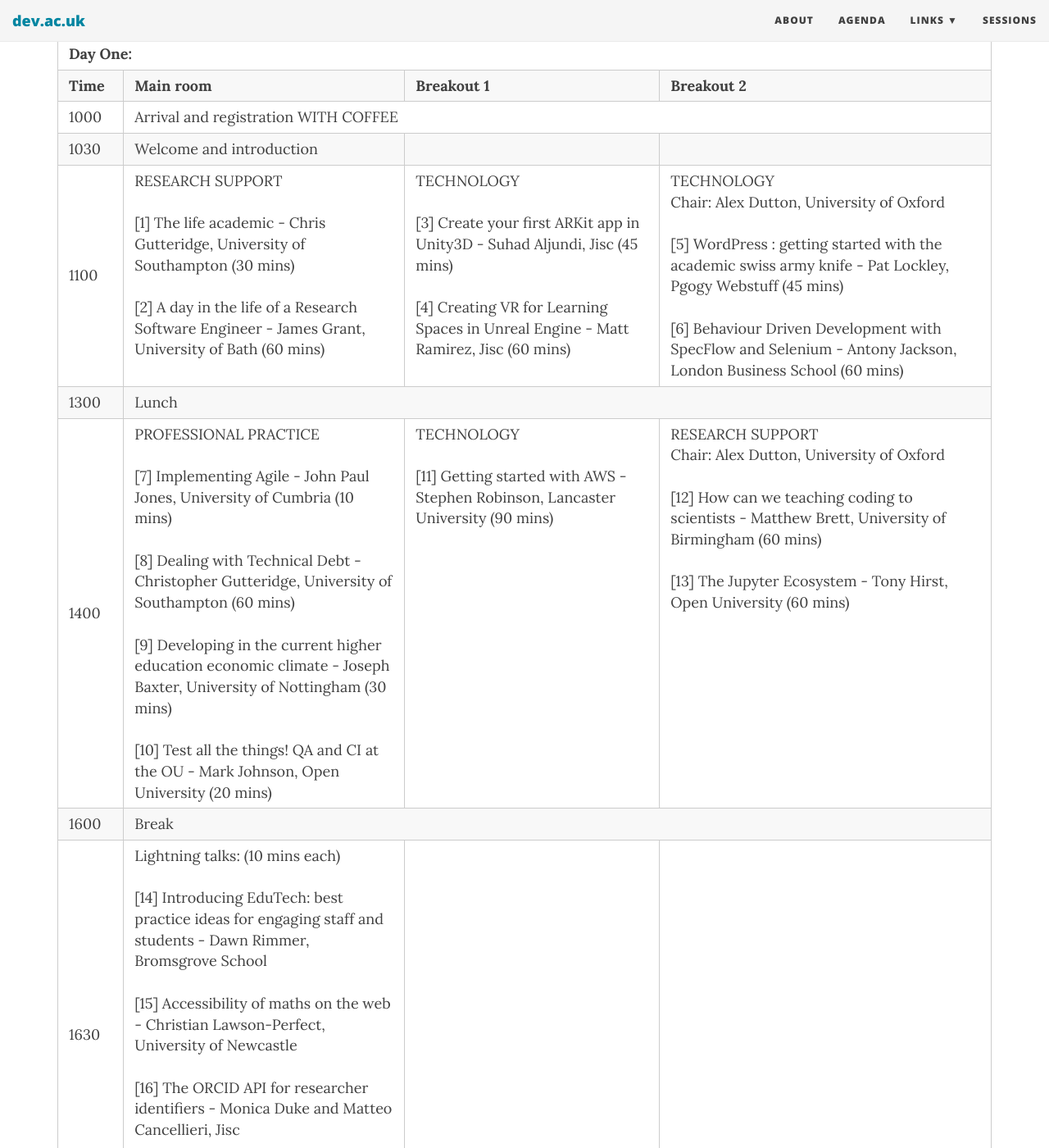
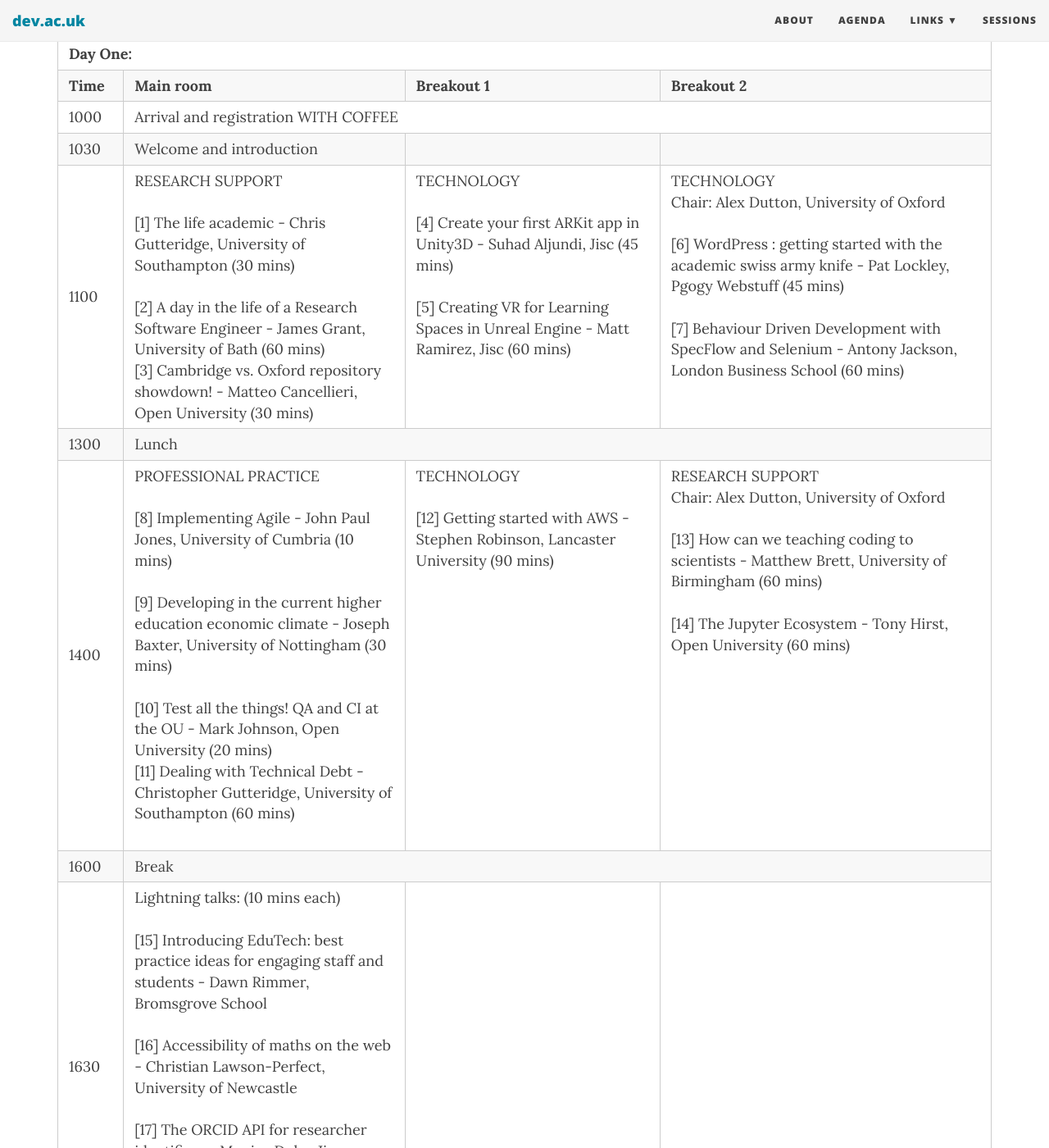
Before and after one commit to devacuk/devacuk.github.io, a Jekyll site: the page built from agenda.md, in a window 1280 px wide and 1400 px high, scrolled down 318 px. Shown: the whole window at 82% size. Built offline with Jekyll 4.4.1, drawn with Linux system fonts in a browser that asks for light colours; nearby versions of some CDN libraries; some of the changed text lies outside the part shown.

Commit message:
matteo's session

```diff
--- a/agenda.md
+++ b/agenda.md
@@ -31,17 +31,18 @@
       RESEARCH SUPPORT<br/><br/>
       [1] The life academic - Chris Gutteridge, University of Southampton (30 mins)<br/><br/>
       [2] A day in the life of a Research Software Engineer - James Grant, University of Bath (60 mins)<br/>
+      [3] Cambridge vs. Oxford repository showdown! - Matteo Cancellieri, Open University (30 mins)<br/>
     </td>
     <td valign="top">
       TECHNOLOGY<br/><br/>
-      [3] Create your first ARKit app in Unity3D - Suhad Aljundi, Jisc (45 mins)<br/><br/>
-      [4] Creating VR for Learning Spaces in Unreal Engine - Matt Ramirez, Jisc (60 mins)<br/>
+      [4] Create your first ARKit app in Unity3D - Suhad Aljundi, Jisc (45 mins)<br/><br/>
+      [5] Creating VR for Learning Spaces in Unreal Engine - Matt Ramirez, Jisc (60 mins)<br/>
     </td>
     <td valign="top">
       TECHNOLOGY<br/>
       Chair: Alex Dutton, University of Oxford<br/><br/>
-      [5] WordPress : getting started with the academic swiss army knife - Pat Lockley, Pgogy Webstuff (45 mins)<br/><br/>
-      [6] Behaviour Driven Development with SpecFlow and Selenium - Antony Jackson, London Business School (60 mins)<br/>
+      [6] WordPress : getting started with the academic swiss army knife - Pat Lockley, Pgogy Webstuff (45 mins)<br/><br/>
+      [7] Behaviour Driven Development with SpecFlow and Selenium - Antony Jackson, London Business School (60 mins)<br/>
     </td>
   </tr>
   <tr><td>1300</td><td colspan="3">Lunch</td>
@@ -69,10 +70,10 @@
   <tr><td>1630</td>
     <td valign="top">
     Lightning talks: (10 mins each)<br/><br/>
-    [14] Introducing EduTech: best practice ideas for engaging staff and students - Dawn Rimmer, Bromsgrove School<br/><br/>
-    [15] Accessibility of maths on the web - Christian Lawson-Perfect, University of Newcastle<br/><br/>
-    [16] The ORCID API for researcher identifiers - Monica Duke and Matteo Cancellieri, Jisc<br/><br/>
-    [17] Student Checklist Manifesto - Arul Vaithilingam, York St John University<br/>
+    [15] Introducing EduTech: best practice ideas for engaging staff and students - Dawn Rimmer, Bromsgrove School<br/><br/>
+    [16] Accessibility of maths on the web - Christian Lawson-Perfect, University of Newcastle<br/><br/>
+    [17] The ORCID API for researcher identifiers - Monica Duke, Jisc<br/><br/>
+    [18] Student Checklist Manifesto - Arul Vaithilingam, York St John University<br/>
     </td>
     <td>
     </td>
```
Also changed, not shown: other parts of agenda.md (+14 -14 lines), sessions.md (+43 -31 lines).
